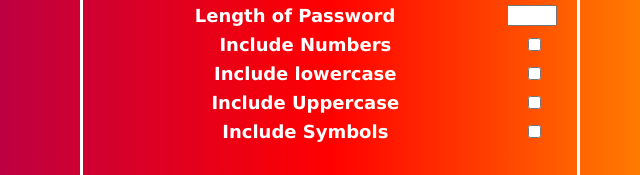
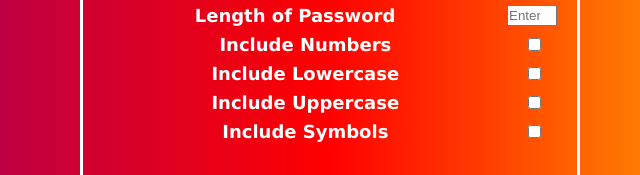
Before and after one commit to Y7REDSBOY/Passworder, a plain HTML site: page index.html in a window 1280 px wide. Shown: the part 354-529 px from the top of the page, 310-950 px from the left. Drawn offline with Linux system fonts and the light colour scheme.

Commit message:
Update index.html

```diff
--- a/index.html
+++ b/index.html
@@ -1,12 +1,12 @@
 <!DOCTYPE html>
-<html>
+<html lang="en">
     <head>
-        <meta name="viewport" charset="UTF-8">
+        <meta charset="UTF-8">
+        <meta name="viewport" content="width=device-width, initial-scale=1.0">
         <title>Yousef Alsanea</title>
         <link rel="stylesheet" href="design.css">
     </head>
     <body>
-
         <div id="hellodiv">
             <h1>Password Generator</h1>
             <div id="mydiv">
@@ -16,7 +16,7 @@
             <div class="row">
                 <label for="leem"><p>Length of Password</p></label>
                 <br>
-                    <input type="number" id="leem">
+                <input type="number" id="leem" placeholder="Enter length" min="1">
                 <br>
             </div>
             <div class="row">
@@ -25,7 +25,7 @@
                 <br>
             </div>
             <div class="row">
-                    <label for="IncludeLowercase"><p>Include lowercase</p></label>
+                <label for="IncludeLowercase"><p>Include Lowercase</p></label>
                 <input type="checkbox" id="IncludeLowercase">
                 <br>
             </div>
@@ -39,10 +39,7 @@
                 <input type="checkbox" id="IncludeSymbols">
                 <br>
             </div>
-
         </div>
-
         <script src="yo.js"></script>
-
     </body>
 </html>
```
Lines whose indentation alone changed are shown as unchanged.
